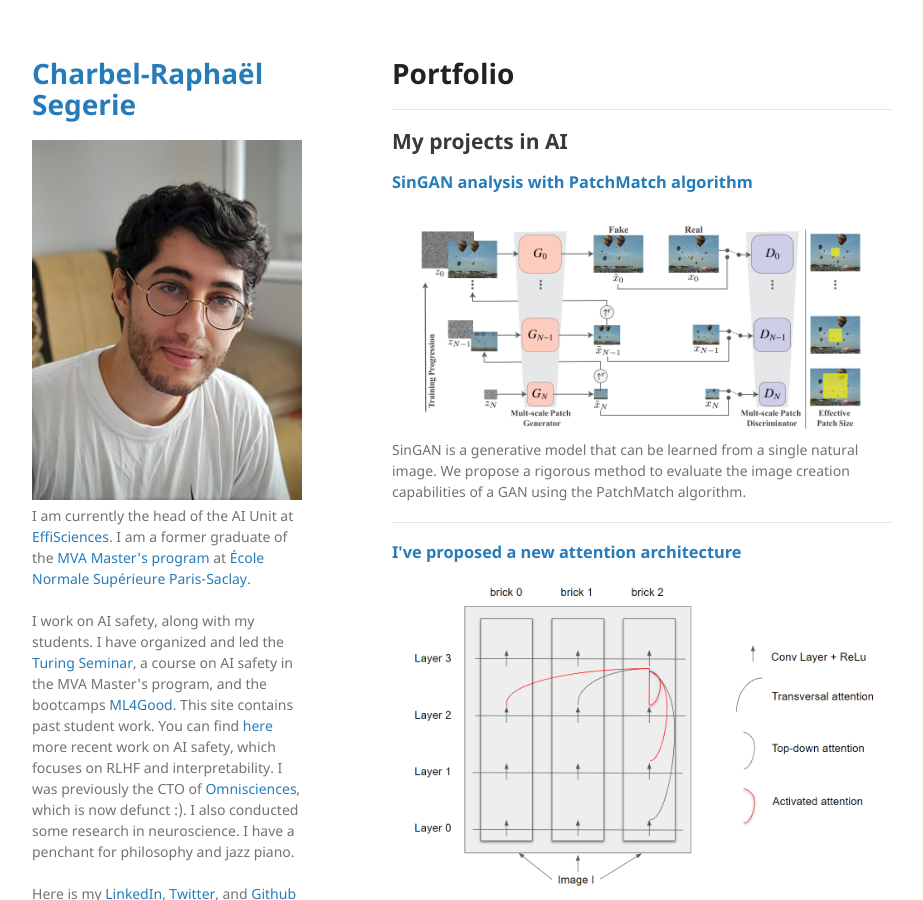
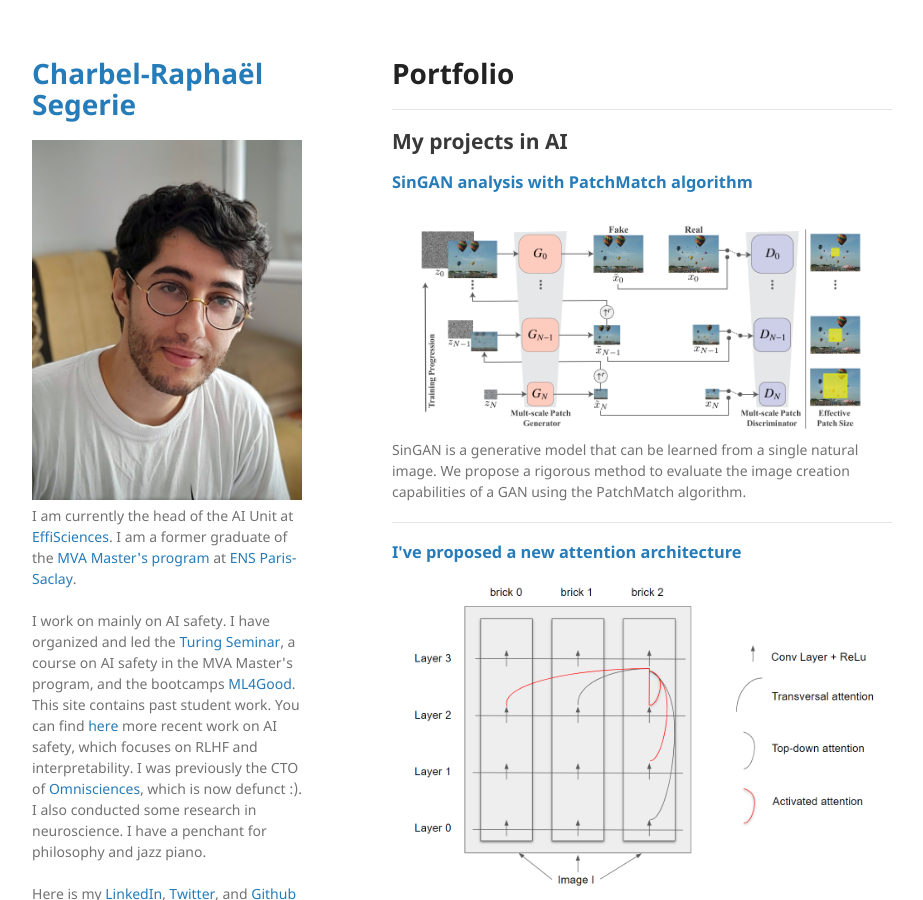
Before and after one commit to crsegerie/crsegerie.github.io, a Jekyll site: the page built from index.md, in a window 1280 px wide and 900 px high. Shown: the whole window, without its empty margins (178-1101 px from the left). Built offline with Jekyll 4.4.1, drawn with Linux system fonts in a browser that asks for light colours; our own code applies the rules of GitHub Pages for plain Markdown files.

Commit message:
better lay out

```diff
--- a/_config.yml
+++ b/_config.yml
@@ -3,9 +3,9 @@ logo: "/images/photo_profil.jpg?raw=true" # your photo (or logo) here
 description:
   > # your text below (remove <br> elements if you don't need line breaks)
   I am currently the head of the AI Unit at <a href="https://www.effisciences.org/">EffiSciences</a>.
-  I am a former graduate of the <a href="http://math.ens-paris-saclay.fr/version-francaise/formations/master-mva/contenus-/master-mva-cours-161721.kjsp?RH=1409824973905">MVA Master's program</a> at <a href="https://fr.wikipedia.org/wiki/%C3%89cole_normale_sup%C3%A9rieure_Paris-Saclay">École Normale Supérieure Paris-Saclay</a>.
+  I am a former graduate of the <a href="http://math.ens-paris-saclay.fr/version-francaise/formations/master-mva/contenus-/master-mva-cours-161721.kjsp?RH=1409824973905">MVA Master's program</a> at <a href="https://fr.wikipedia.org/wiki/%C3%89cole_normale_sup%C3%A9rieure_Paris-Saclay">ENS Paris-Saclay</a>.
   <br><br>
-  I work on AI safety, along with my students. I have organized and led the <a href="https://docs.google.com/document/d/1xxYPtgZlrBPNGS6aEFJAas0gFllQbN3iI0Nh3rDHdpU/edit?usp=sharing">Turing Seminar</a>, a course on AI safety in the MVA Master's program, and the bootcamps <a href="https://effisciences-research.notion.site/ML-for-Good-8b94525e6d98425083731a223b53b237">ML4Good</a>.
+  I work on mainly on AI safety. I have organized and led the <a href="https://docs.google.com/document/d/1xxYPtgZlrBPNGS6aEFJAas0gFllQbN3iI0Nh3rDHdpU/edit?usp=sharing">Turing Seminar</a>, a course on AI safety in the MVA Master's program, and the bootcamps <a href="https://effisciences-research.notion.site/ML-for-Good-8b94525e6d98425083731a223b53b237">ML4Good</a>.
   This site contains past student work. You can find <a href="https://www.lesswrong.com/users/charbel-raphael-segerie">here</a> more recent work on AI safety, which focuses on RLHF and interpretability.
 
   I was previously the CTO of <a href="https://omniscience.academy/">Omnisciences</a>, which is now defunct :). I also conducted some research in neuroscience.
```
